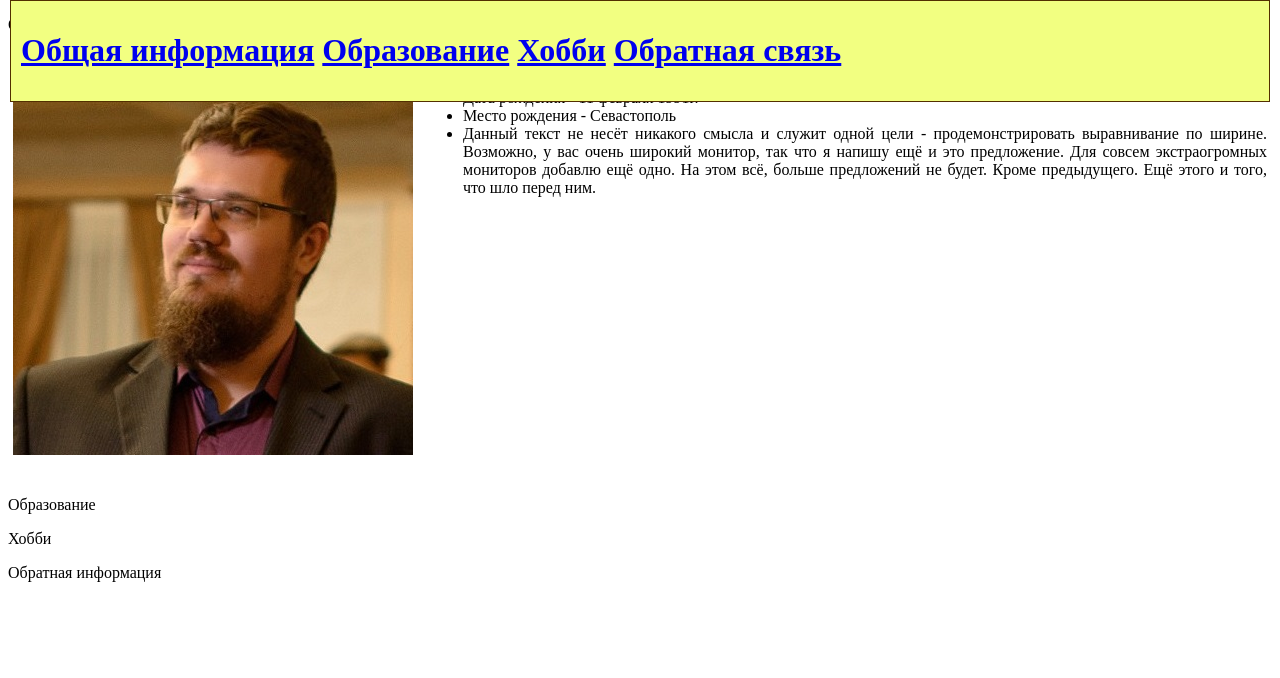
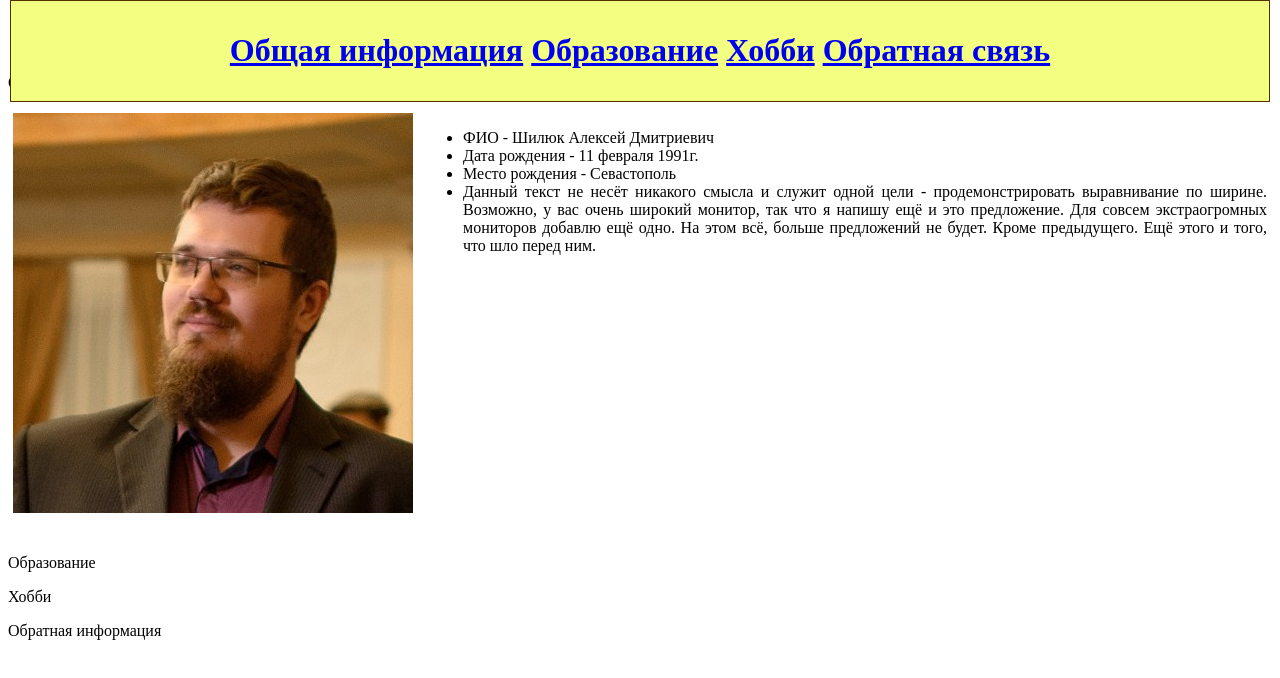
Before and after one commit to Alexshiluk/alexshiluk.github.io, a plain HTML site: page index.html in a window 1280 px wide. Drawn offline with Linux system fonts and the light colour scheme.

Commit message:
Update index.html

```diff
--- a/index.html
+++ b/index.html
@@ -15,12 +15,12 @@
      border: 1px solid rgb(83, 47, 0);
     }
     .text {
-     height: 5%;
+     height: 50px;
     }
    </style>
 </head>
-<body margin:5%>
-    <div class="menu">
+<body margin:50px>
+    <div class="menu" align=center>
         <h1><a href="#1">Общая информация</a>
         <a href="#2">Образование</a>
         <a href="#3">Хобби</a>
```
